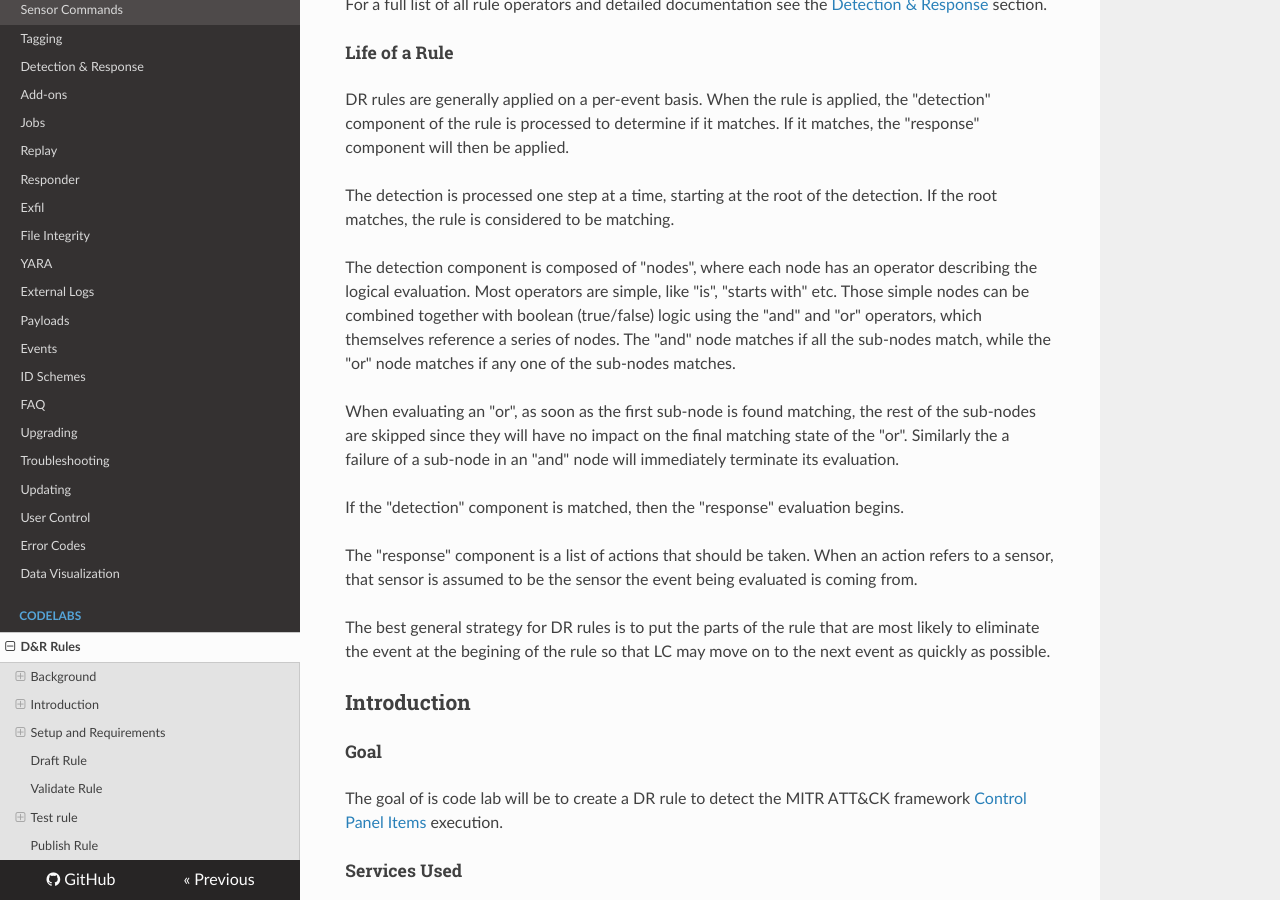
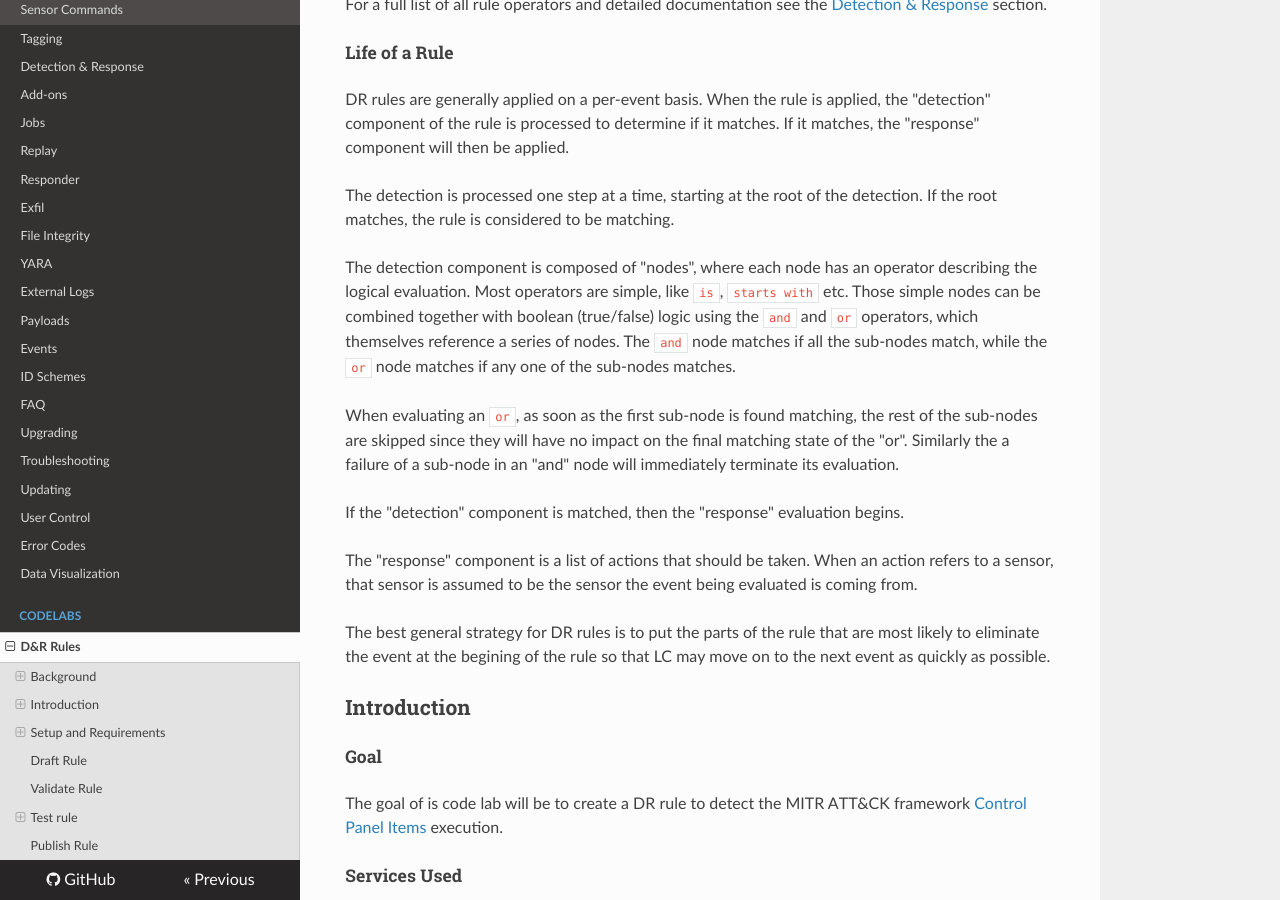
Before and after one commit to refractionPOINT/lce_doc, an MkDocs documentation site: the page built from docs/codelab_dr.md, in a window 1280 px wide and 900 px high, scrolled down 989 px. Built offline with MkDocs 1.6.1, drawn with Linux system fonts in a browser that asks for light colours; nearby versions of some CDN libraries; old or Windows-style settings are respelled for this version of MkDocs.

Commit message:
Fixing a bit of formatting.

````diff
--- a/docs/codelab_dr.md
+++ b/docs/codelab_dr.md
@@ -25,12 +25,12 @@ The detection is processed one step at a time, starting at the root of the detec
 root matches, the rule is considered to be matching.
 
 The detection component is composed of "nodes", where each node has an operator describing the
-logical evaluation. Most operators are simple, like "is", "starts with" etc. Those simple nodes
-can be combined together with boolean (true/false) logic using the "and" and "or" operators, which
-themselves reference a series of nodes. The "and" node matches if all the sub-nodes match, while
-the "or" node matches if any one of the sub-nodes matches.
+logical evaluation. Most operators are simple, like `is`, `starts with` etc. Those simple nodes
+can be combined together with boolean (true/false) logic using the `and` and `or` operators, which
+themselves reference a series of nodes. The `and` node matches if all the sub-nodes match, while
+the `or` node matches if any one of the sub-nodes matches.
 
-When evaluating an "or", as soon as the first sub-node is found matching, the rest of the sub-nodes
+When evaluating an `or`, as soon as the first sub-node is found matching, the rest of the sub-nodes
 are skipped since they will have no impact on the final matching state of the "or". Similarly the
 a failure of a sub-node in an "and" node will immediately terminate its evaluation.
 
@@ -189,7 +189,7 @@ to test for the `event/FILE_PATH` ends in `.cpl`, we can do this using the `ends
 
 Most operators will use a `path` and a `value`. The general convention is that the `path` describes
 how to get to a value we want to compare within the event. So `event/FILE_PATH` says "starting in the `event`
-then get the `FILE_PATH`". The `value` generally represents a value we want to compare to the element found
+then get the `FILE_PATH`. The `value` generally represents a value we want to compare to the element found
 in the `path`, how we compare depends on the operator.
 
 ```
````
